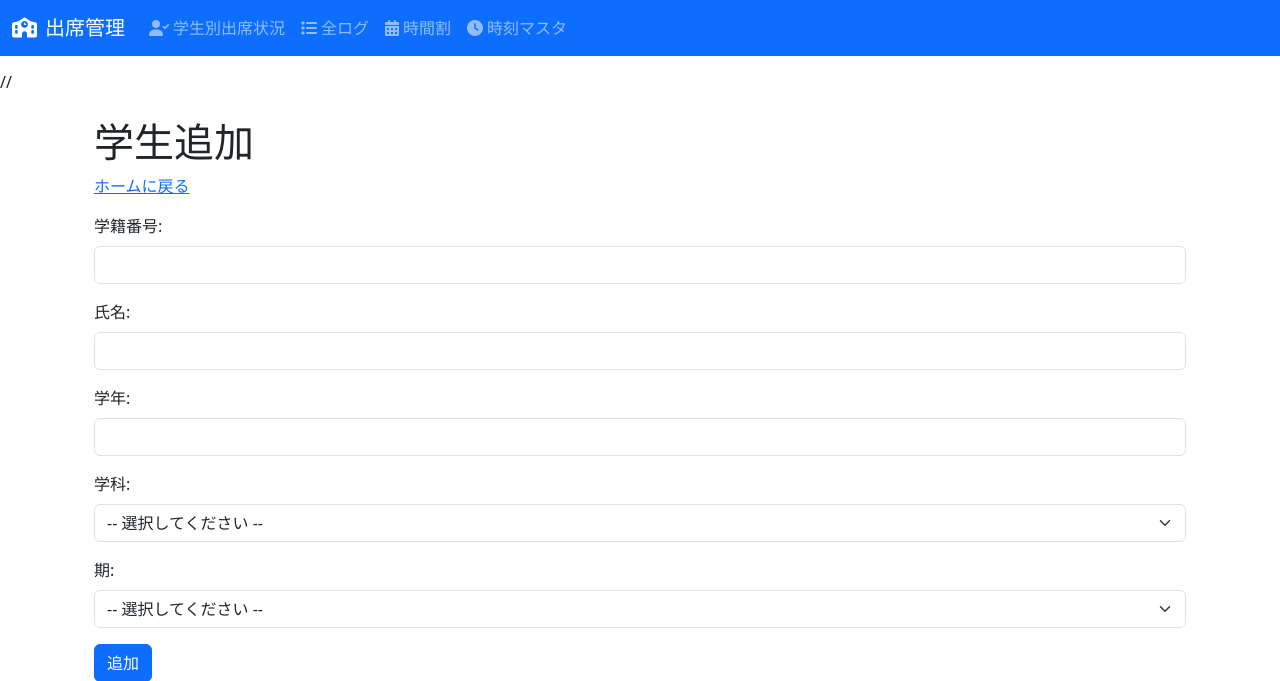
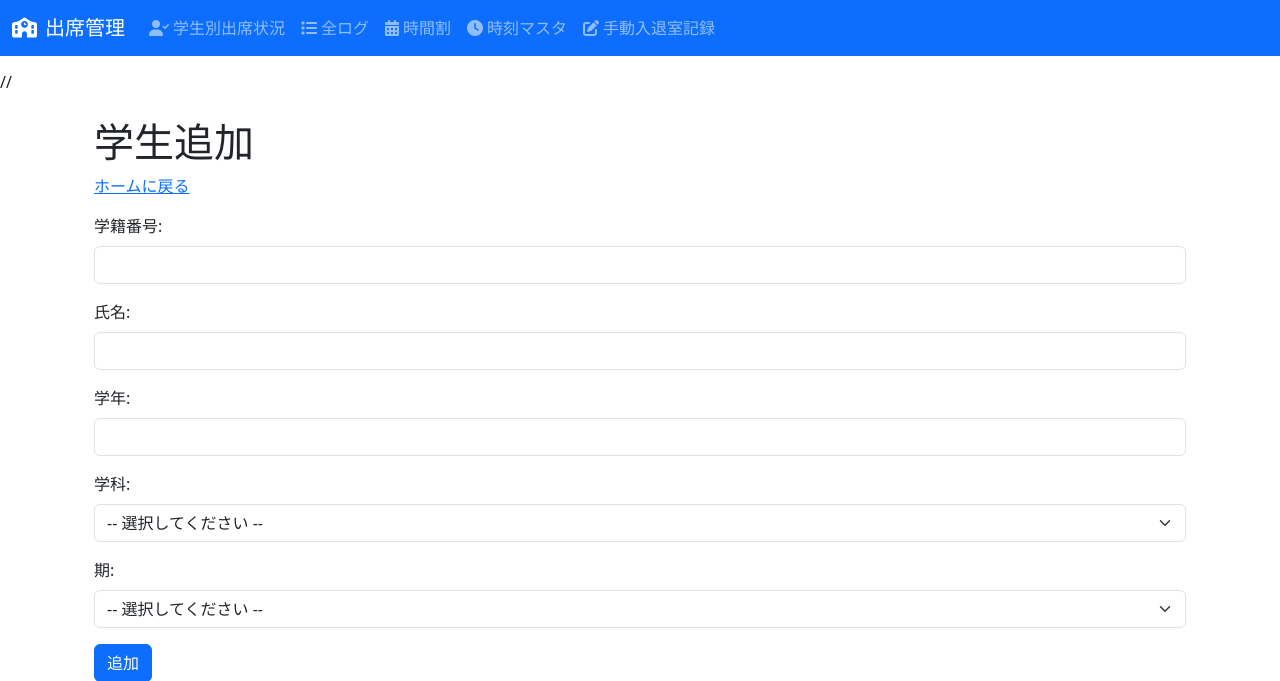
Before and after one commit to tsakenoto77-afk/manegement-students, a Flask app: page /add_student in a window 1280 px wide. Shown: the top 681 px of the page. Run offline with Flask 3, Linux system fonts and the light colour scheme.

Commit message:
Update base.html

```diff
--- a/templates/base.html
+++ b/templates/base.html
@@ -37,6 +37,10 @@
                     <li class="nav-item">
                         <a class="nav-link" href="{{ url_for('time_master_page') }}"><i class="fas fa-clock me-1"></i>時刻マスタ</a>
                     </li>
+                    <!-- ここに新しいリンクを追加 -->
+                    <li class="nav-item">
+                        <a class="nav-link" href="{{ url_for('manual_entry_page') }}"><i class="fas fa-edit me-1"></i>手動入退室記録</a>
+                    </li>
                 </ul>
             </div>
         </div>
```
